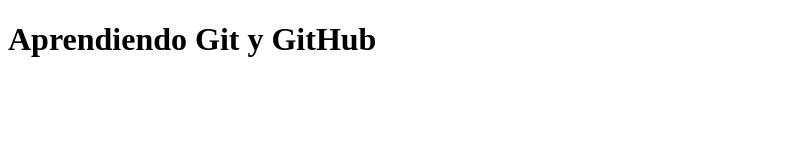
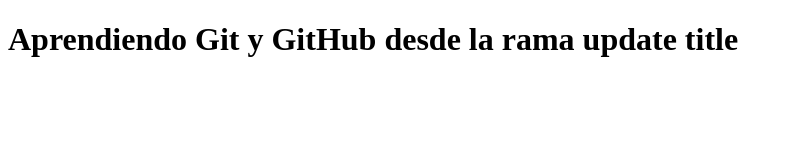
Before and after one commit to JuanCarlosBenitezR/my-new-project, a plain HTML site: page index.html in a window 1280 px wide. Shown: the whole page, without its empty margins (0-793 px from the left). Drawn offline with Linux system fonts and the light colour scheme.

Commit message:
update/updatedTitle

```diff
--- a/index.html
+++ b/index.html
@@ -6,6 +6,6 @@
 		<title>Practica Git</title>
 	</head>
 	<body>
-		<h1>Aprendiendo Git y GitHub</h1>
+		<h1>Aprendiendo Git y GitHub desde la rama update title</h1>
 	</body>
 </html>
```
